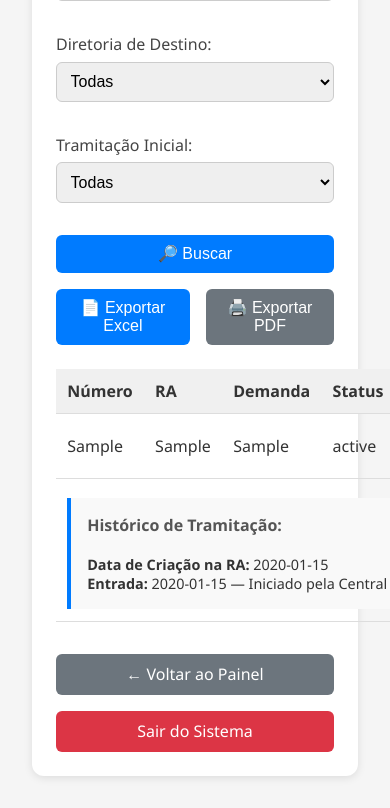
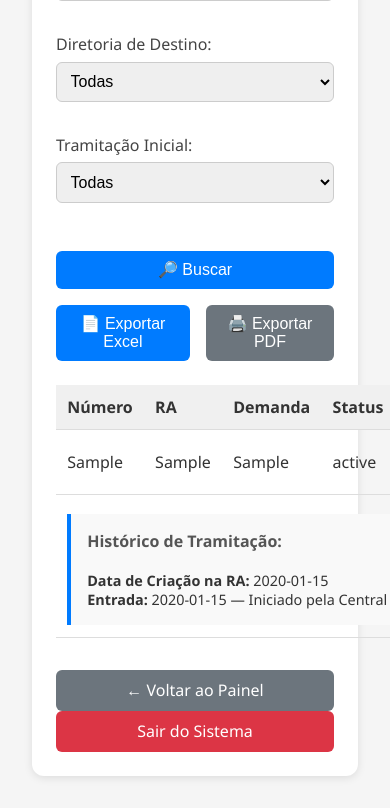
Before and after one commit to PadawanXXVI/cpcr_app, a Flask app: template templates/visualizacao.html in a window 390 px wide; the page is wider, and only the part inside the window is pictured. Shown: the part 678-1486 px from the top of that part. Run offline with Flask 3, Linux system fonts and the light colour scheme; the template is opened without the code that fills it: most values are stand-ins (such as "Sample title", 1, 10 or a date in 2020).

Commit message:
refactor: aprimora template visualizacao.html com melhorias visuais e responsividade

```diff
--- a/templates/visualizacao.html
+++ b/templates/visualizacao.html
@@ -35,6 +35,16 @@
       display: flex;
       gap: 1rem;
     }
+    .historico-card {
+      background: #f9f9f9;
+      padding: 1rem;
+      margin-top: 0.5rem;
+      border-left: 4px solid #007bff;
+      font-size: 0.9rem;
+    }
+    .mt-2 {
+      margin-top: 2rem;
+    }
   </style>
 </head>
 <body>
@@ -43,7 +53,6 @@
 
     <form method="GET" action="{{ url_for('visualizacao') }}">
       <div class="filtros">
-        <!-- Campos de filtro -->
         <div>
           <label for="numero_processo">Número do Processo:</label>
           <input type="text" name="numero_processo" id="numero_processo" value="{{ request.args.get('numero_processo', '') }}">
@@ -101,19 +110,18 @@
         </div>
       </div>
 
-      <button type="submit" class="btn-primary" style="margin-top: 1rem">🔎 Buscar</button>
+      <button type="submit" class="btn-primary mt-2">🔎 Buscar</button>
     </form>
 
     {% if processos %}
       <div class="botoes-exportar">
         <form method="POST" action="{{ url_for('exportar_excel') }}">
           <input type="hidden" name="filtros_json" value="{{ filtros_json }}">
-          <button class="btn-primary" type="submit">📄 Exportar Excel</button>
+          <button class="btn-primary" type="submit" aria-label="Exportar resultados para Excel">📄 Exportar Excel</button>
         </form>
-
         <form method="POST" action="{{ url_for('exportar_pdf') }}">
           <input type="hidden" name="filtros_json" value="{{ filtros_json }}">
-          <button class="btn-secondary" type="submit">🖨️ Exportar PDF</button>
+          <button class="btn-secondary" type="submit" aria-label="Exportar resultados para PDF">🖨️ Exportar PDF</button>
         </form>
       </div>
 
@@ -142,7 +150,7 @@
           </tr>
           <tr>
             <td colspan="6">
-              <div style="background: #f9f9f9; padding: 1rem; margin-top: 0.5rem; border-left: 4px solid #007bff; font-size: 0.9rem;">
+              <div class="historico-card">
                 <p><strong>Histórico de Tramitação:</strong></p>
                 <ul style="list-style: none; padding-left: 0;">
                   <li><strong>Data de Criação na RA:</strong> {{ p.data_criacao_ra.strftime('%d/%m/%Y') }}</li>
@@ -158,14 +166,11 @@
         </tbody>
       </table>
     {% else %}
-      <p style="margin-top: 1.5rem">Nenhum processo encontrado com os critérios informados.</p>
+      <p class="mt-2">Nenhum processo encontrado com os critérios informados.</p>
     {% endif %}
 
-    <div class="botoes" style="margin-top: 2rem">
+    <div class="botoes mt-2">
       <a href="{{ url_for('dashboard') }}" class="btn-secondary">← Voltar ao Painel</a>
-    </div>
-
-    <div style="margin-top: 1rem;">
       <a href="{{ url_for('logout') }}" class="btn-terciario">Sair do Sistema</a>
     </div>
   </div>
```
